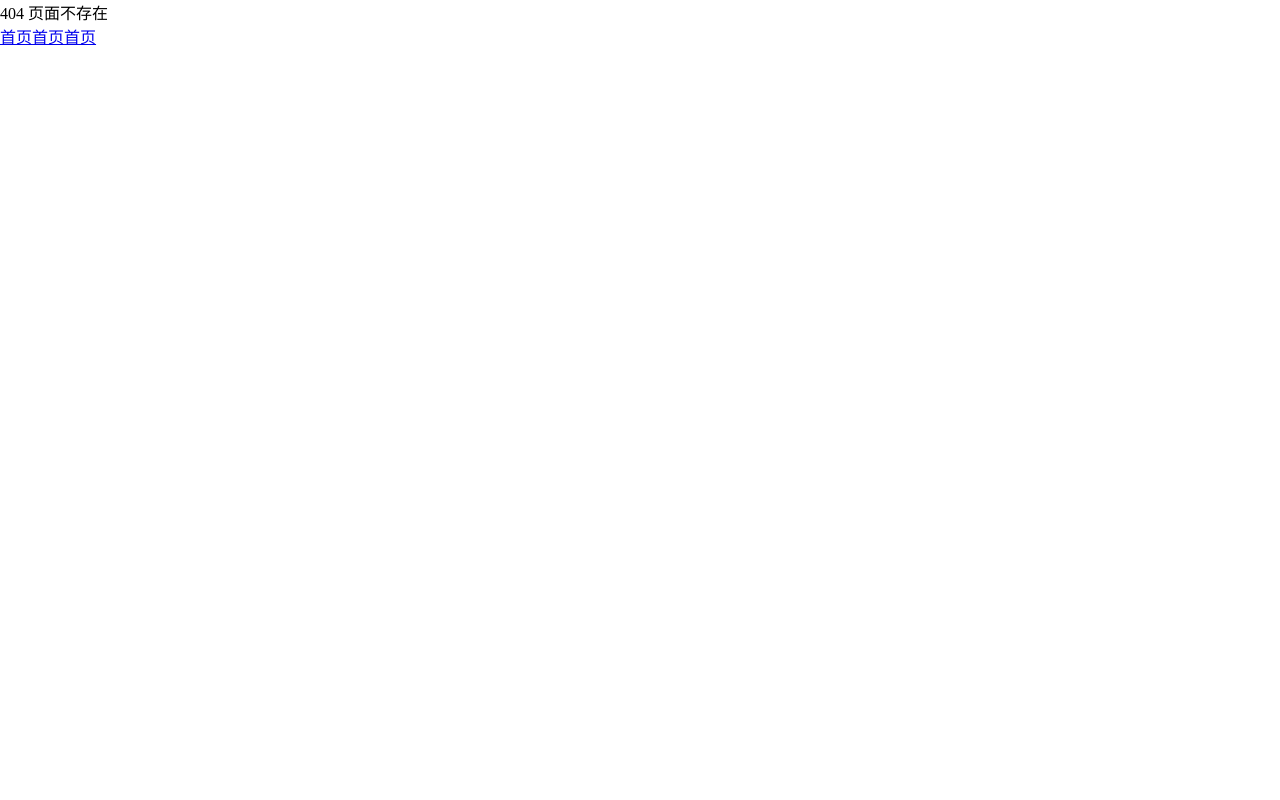
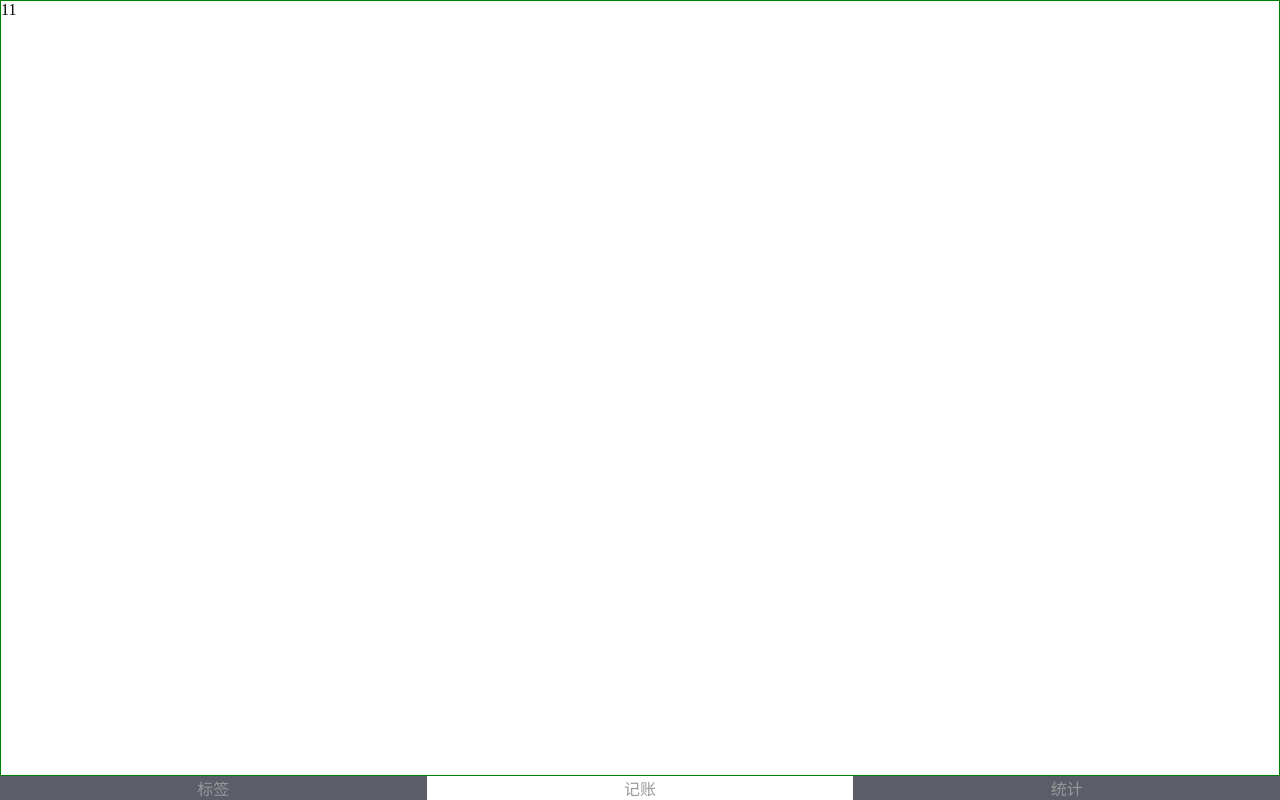
Before and after one commit to wangqt93/wangcai, a Vue app: page /money in a window 1280 px wide. Before the commit this address had no page. Built offline with nearby package versions, Linux system fonts and the light colour scheme; a small style sheet from the web is missing.

Commit message:
完成底部导航条

```diff
--- a/public/index.html
+++ b/public/index.html
@@ -3,8 +3,9 @@
   <head>
     <meta charset="utf-8">
     <meta http-equiv="X-UA-Compatible" content="IE=edge">
-    <meta name="viewport" content="width=device-width,initial-scale=1.0">
+    <meta name="viewport" content="width=device-width,initial-scale=1,minimum-scale=1,maximum-scale=1,user-scalable=no,viewport-fit=cover">
     <link rel="icon" href="<%= BASE_URL %>favicon.ico">
+    <link rel="stylesheet" href="//at.alicdn.com/t/font_1897561_rdkx14y7y7.css">
     <title><%= htmlWebpackPlugin.options.title %></title>
   </head>
   <body>
--- a/src/App.vue
+++ b/src/App.vue
@@ -9,4 +9,13 @@
     padding: 0;
     box-sizing: border-box;
   }
+  a {
+    text-decoration: none;
+  }
+  html {
+    font-size: 62.5%;
+  }
+  body {
+    font-size: 1.6rem;
+  }
 </style>
--- a/src/components/layout.vue
+++ b/src/components/layout.vue
@@ -1,6 +1,8 @@
 <template>
     <div class="layout">
-        <div class="container"></div>
+        <div class="container">
+            <slot></slot>
+        </div>
         <Nav></Nav>
     </div>
 </template>
--- a/src/router/index.js
+++ b/src/router/index.js
@@ -11,7 +11,10 @@ Vue.use(VueRouter)
   const routes = [
     {
       path: '/',
-    name: 'Money',
+      redirect: '/money'
+    },
+    {
+      path: '/money',
       component: Money
     },
     {
--- a/src/views/Labels.vue
+++ b/src/views/Labels.vue
@@ -1,5 +1,5 @@
 <template>
     <div class="labesl">
-        labels
+        <Layout></Layout>
     </div>
 </template>
--- a/src/views/Money.vue
+++ b/src/views/Money.vue
@@ -1,5 +1,7 @@
 <template>
     <div class="money">
-        <Layout></Layout>
+        <Layout>
+            <p>11</p>
+        </Layout>
     </div>
 </template>
--- a/src/views/Nav.vue
+++ b/src/views/Nav.vue
@@ -1,9 +1,49 @@
 <template>
     <div class='nav'>
-        <nav>
-            <router-link to='/'>首页</router-link>
-            <router-link to='/labels'>首页</router-link>
-            <router-link to='/statistics'>首页</router-link>
+        <nav ref="active">
+            <router-link to='/labels' class='icons' active-class='selected'>
+                <div class="iconfont icon-label"></div>
+                标签
+            </router-link>
+
+            <router-link to='/money' class='icons' active-class='selected'>
+                <div class="iconfont icon-money"></div>
+                记账
+            </router-link>
+
+            <router-link to='/statistics' class='icons' active-class='selected'>
+                <div class="iconfont icon-statistics"></div>
+                统计
+            </router-link>
         </nav>
     </div>
 </template>
+<script>
+    export default {
+        methods:{
+            show(){
+               console.log(1)
+            }
+        },
+    }
+</script>
+<style type="text/css" scoped>
+    nav {
+        display: flex;
+        justify-content: space-evenly;
+        align-items: center;
+        background: rgb(91,93,105);
+    }
+    .icons {
+        width: 33.3333%;
+        text-align: center;
+        color: rgb(153,153,153);
+        font-size: 1.6rem;
+    }
+    .icons>.iconfont {
+        font-size: 2.2rem;
+    }
+    .icons.selected {
+        background: #fff;
+    }
+</style>
--- a/src/views/Statistics.vue
+++ b/src/views/Statistics.vue
@@ -1,6 +1,5 @@
 <template>
     <div class="statistics">
-
-        statistics
+        <Layout></Layout>
     </div>
 </template>
```
Lines whose indentation alone changed are shown as unchanged.
